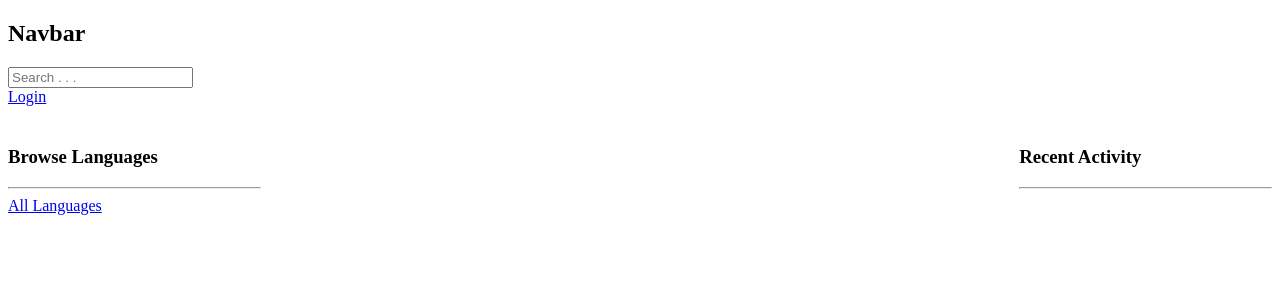
After one commit to Lyonsmasawa/learning-bay, a Django app: template learning/templates/learning/profile.html in a window 1280 px wide. The commit adds this page. Shown: the top 300 px of the page. Run offline with Django 3.2, Linux system fonts and the light colour scheme; the template is opened without the code that fills it, so the values that code supplies are empty.

Commit message:
create profile section

```diff
--- a/learning/templates/learning/activity_component.html
+++ b/learning/templates/learning/activity_component.html
@@ -3,7 +3,7 @@
 
         {% for message  in group_messages %}
         <div class="">
-            <small>@{{message.user}} -- {{message.created | timesince }}</small>
+            <small><a href="{% url 'profile' message.user.id %}">@{{message.user}}</a> -- {{message.created | timesince }}</small>
             <small>replied to "{{message.group}}"</small>
             <p>{{message}}</p>
             {% if request.user == message.user %}
--- a/learning/templates/learning/feed_component.html
+++ b/learning/templates/learning/feed_component.html
@@ -7,7 +7,7 @@
         <a href="{% url 'delete-group' group.id %}">Delete Group</a>
         {% endif %}
 
-        <span>@{{group.leader}}</span>
+        <a href="{% url 'profile' group.leader.id %}">@{{group.leader.username}}</a>
         <h5>{{ group.id }} -- <a href="{% url 'group' group.id %}">{{ group.name }}</a></h5>
         <!-- /group/{{group.id}} -->
         <small>{{group.language.name}}</small>
--- /dev/null
+++ b/learning/templates/learning/profile.html
@@ -0,0 +1,24 @@
+{% extends 'base.html' %}
+
+
+{% block content %}
+    <style>
+        .profile{
+            display: grid;
+            grid-template-columns: 1fr 3fr 1fr;
+        }
+    </style>
+
+    <h1>{{user.username}}</h1>
+    <div class="profile">
+        <div class="">
+            {% include 'learning/languages_component.html' %}
+        </div>
+        <div class="">
+            {% include 'learning/feed_component.html' %}
+        </div>
+        <div class="">
+            {% include 'learning/activity_component.html' %}
+        </div>
+    </div>
+{% endblock content %}
--- a/learning/urls.py
+++ b/learning/urls.py
@@ -5,6 +5,7 @@ urlpatterns = [
     path('login-page/', views.loginPage, name="login-page"),
     path('logout/', views.logoutUser, name="logout"),
     path('register/', views.registerUser, name="register"),
+    path('profile/<str:pk>', views.userProfile, name="profile"),
     path('', views.home, name="home"),
     path('group/<str:pk>/', views.group, name="group"),
     path('create-group/', views.createGroup, name="create-group"),
```
Also changed, not shown: learning/views.py (+10 -0 lines), static/main.css (added).
